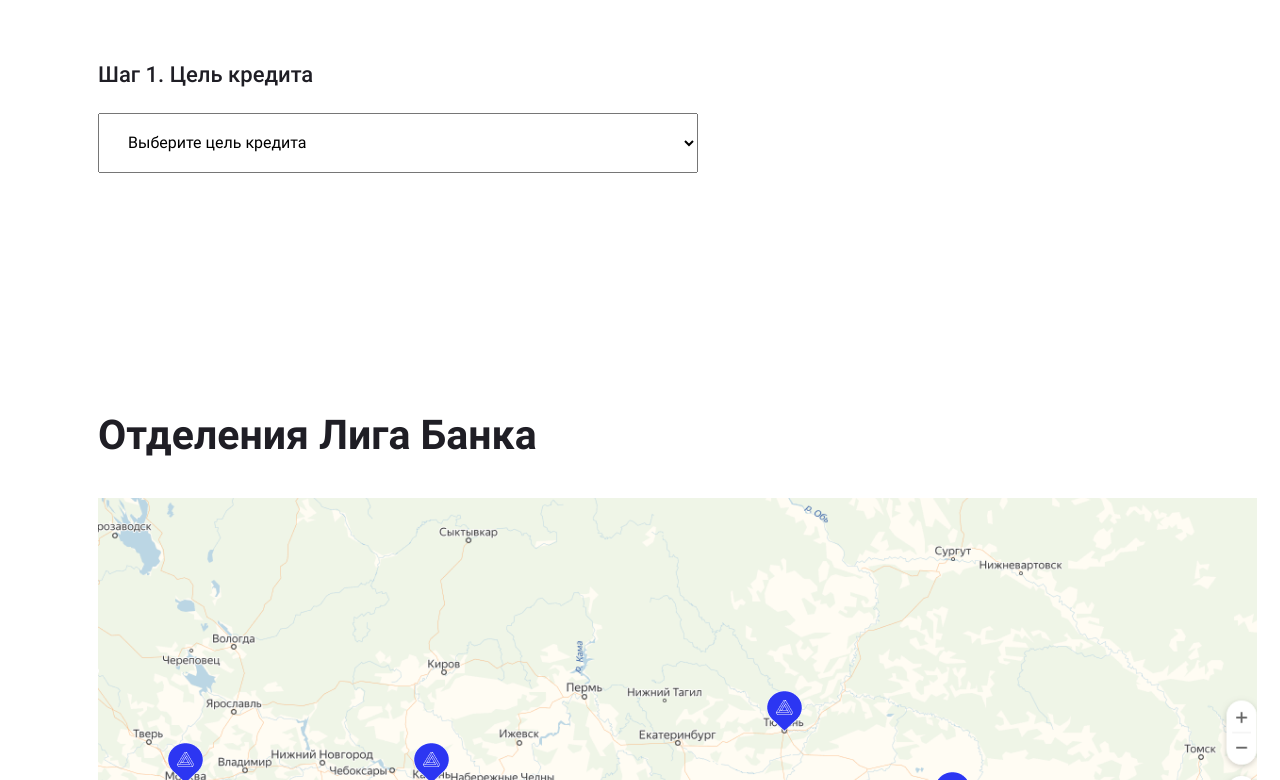
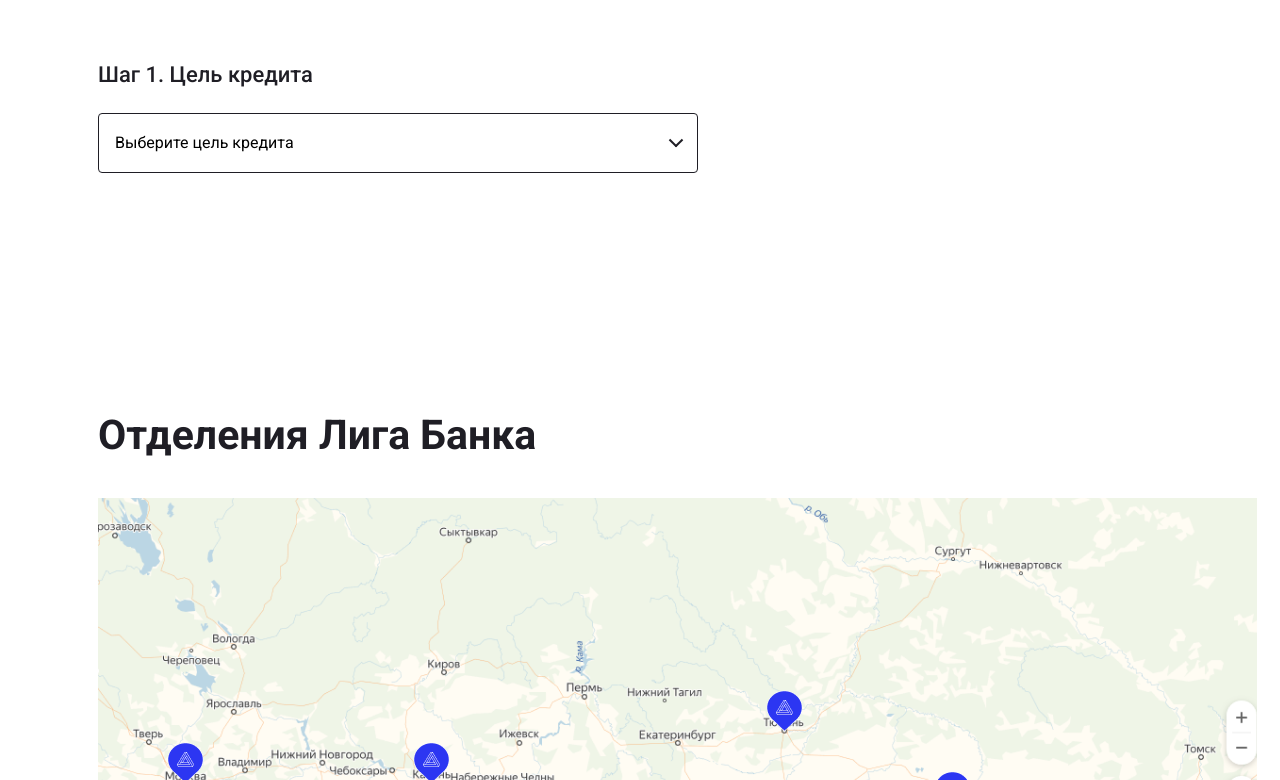
Before and after one commit to sanich123/ligaBank, a React (Create React App) app: page / in a window 1280 px wide. Shown: the part 1120-1900 px from the top of the page. Built offline with nearby package versions, Linux system fonts and the light colour scheme.

Commit message:
Some dealings with selects

```diff
--- a/public/css/style.css
+++ b/public/css/style.css
@@ -391,7 +391,7 @@
   display: none;
 }
 
-@font-face {
+/* @font-face {
   font-family: "Roboto";
   font-weight: 400;
   font-style: normal;
@@ -425,7 +425,7 @@
 
   font-display: swap;
   src: url("../fonts/work-sans-700.woff2") format("woff2"), url("../fonts/work-sans-700.woff") format("woff");
-}
+} */
 
 *,
 *::before,
@@ -496,7 +496,7 @@
 
 .header-nav__logo {
   display: flex;
-  font-family: 'Work Sans';
+  font-family: 'Work Sans', sans-serif;
   font-style: normal;
   font-weight: 700;
   font-size: 20px;
@@ -844,7 +844,7 @@
 }
 
 .third-slide {
-    background-image: url("../img/content/promo-girl.png");
+  background-image: url("../img/content/promo-girl.png");
   width: 1170px;
   height: 400px;
   padding-top: 120px;
@@ -1142,8 +1142,6 @@
   width: 293px;
 }
 
-
-
 /*Main-calculator*/
 .main-calculator {
   display: grid;
@@ -1169,11 +1167,135 @@
   color: #1F1E25;
 }
 
-.main-calculator__select {
-  width: 600px;
-  height: 60px;
-  padding-left: 25px;
-}
+/*Experiments with fucking selects*/
+
+.select {
+	position: relative;
+	width: 600px;
+	height: 60px;
+	margin: 0 auto;
+  border: 1px solid #1F1E25;
+  border-radius: 4px;
+}
+ .select[data-state="active"] .select__title::before {
+	 transform: translate(-3px, -50%) rotate(-45deg);
+}
+ .select[data-state="active"] .select__title::after {
+	 transform: translate(3px, -50%) rotate(45deg);
+}
+ .select[data-state="active"] .select__content {
+	 opacity: 1;
+}
+
+ .select__title {
+	 display: flex;
+	 align-items: center;
+	 width: 100%;
+	 height: 100%;
+	 padding: 8px 16px;
+	 border-radius: 4px;
+	 cursor: pointer;
+}
+
+ .select__title::before, .select__title::after {
+	 content: "";
+	 position: absolute;
+	 top: 50%;
+	 right: 16px;
+	 display: block;
+	 width: 10px;
+	 height: 2px;
+	 background-color: rgba(31, 30, 37, 1);
+	 transform: translate(-3px, -50%) rotate(45deg);
+}
+ .select__title::after {
+	 transform: translate(3px, -50%) rotate(-45deg);
+}
+
+ .select__content {
+	position: absolute;
+	display: flex;
+	flex-direction: column;
+	width: 100%;
+  border: 1px solid #1F1E25;
+  border-radius: 4px;
+	border-top: none;
+	border-bottom-left-radius: 5px;
+	border-bottom-right-radius: 5px;
+	opacity: 0;
+	z-index: 8;
+}
+ .select__input {
+	 display: none;
+}
+
+ .select__label {
+	 display: flex;
+	 align-items: center;
+	 width: 100%;
+	 min-height: 60px;
+	 max-height: 0;
+	 padding: 0 16px;
+	 transition: all 0.2s ease-out;
+	 cursor: pointer;
+	 overflow: hidden;
+   border-top: 1px solid #C1C2CA;
+}
+
+ .select__label:hover {
+	 background-color: grey;
+	 color: #fff;
+}
+
+
+
+
+
+
+
+
+
+
+
+
+
+
+
+
+
+
+
+
+
+
+
+
+
+
+
+
+
+
+
+
+
+
+
+
+
+
+
+
+
+
+
+
+
+
+
+
+
+
 
 .price-input, .price-deposite, .input-time {
   width: 100%;
--- a/public/index.html
+++ b/public/index.html
@@ -6,6 +6,9 @@
     <meta name="viewport" content="width=device-width, initial-scale=1.0" />
     <meta name="theme-color" content="#000000"/>
     <title>Лига Банк</title>
+    <link rel="preconnect" href="https://fonts.googleapis.com">
+    <link rel="preconnect" href="https://fonts.gstatic.com" crossorigin>
+    <link href="https://fonts.googleapis.com/css2?family=Roboto:wght@400;500;700&family=Work+Sans:wght@700&display=swap" rel="stylesheet">
     <link rel="stylesheet" href="./css/style.css"/>
   </head>
   <body>
--- a/src/components/calculator/calculator.tsx
+++ b/src/components/calculator/calculator.tsx
@@ -23,6 +23,7 @@
     <div className="grid-layout">
       <div className="step1-step2">
         <StepOne
+          goal={goal}
           setGoal={setGoal}
           setPrice={setPrice}
           setTypedDeposite={setTypedDeposite}
--- a/src/components/calculator/step-one/step-one.tsx
+++ b/src/components/calculator/step-one/step-one.tsx
@@ -1,4 +1,5 @@
-import React from 'react';
+/* eslint-disable @typescript-eslint/no-unused-vars */
+import React, { useState } from 'react';
 import { MIN_CARCREDIT_PRICE, MIN_CARCREDIT_TIME, MIN_MORTGAGE_PRICE, MIN_MORTGAGE_TIME, purposesOfCredit } from '../../../utils/const';
 import { getFormattedValue } from '../../../utils/utils';
 
@@ -7,40 +8,63 @@
   setPrice: (arg: string) => void,
   setTypedDeposite: (arg: string) => void,
   setRangeOfTime: (arg: string) => void,
+  goal: string,
 }
 
-export default function StepOne({setGoal, setPrice, setTypedDeposite, setRangeOfTime}: StepOneProps) {
-
-  const handleChange = ({target}: React.ChangeEvent<HTMLSelectElement>) => {
-    setGoal(target.value);
-    if (target.value === purposesOfCredit.mortgage) {
-      setPrice(`${MIN_MORTGAGE_PRICE.toLocaleString()} рублей`);
-      setTypedDeposite(`${(MIN_MORTGAGE_PRICE * 0.1).toLocaleString()} рублей`);
-      setRangeOfTime(getFormattedValue(`${MIN_MORTGAGE_TIME}`));
-    }
-    if (target.value === purposesOfCredit.carCredit) {
-      setPrice(`${MIN_CARCREDIT_PRICE.toLocaleString()} рублей`);
-      setTypedDeposite(`${(MIN_CARCREDIT_PRICE * 0.2).toLocaleString()} рублей`);
-      setRangeOfTime(getFormattedValue(`${MIN_CARCREDIT_TIME}`));
-    }
-  };
+export default function StepOne({setGoal, setPrice, setTypedDeposite, setRangeOfTime, goal}: StepOneProps) {
+  const [isClick, setIsClick] = useState(false);
 
   return (
     <>
       <h3>Шаг 1. Цель кредита</h3>
-      <select
-        className="main-calculator__select"
-        onChange={handleChange}
-      >
-        {Object.values(purposesOfCredit).map((purpose) => (
-          <option
-            key={purpose}
-            className="main-calculator__select--option"
-            value={purpose}
-          >
-            {purpose}
-          </option>
-        ))}
-      </select>
-    </>);
+      <form>
+        <div className="select" data-state={isClick ? 'active' : ''}>
+          <div className="select__title" onClick={() => setIsClick(!isClick)}>
+            {goal}
+          </div>
+          <div className="select__content">
+            <input
+              id="car-credit"
+              className="select__input"
+              type="radio"
+            />
+            <label
+              htmlFor="car-credit"
+              className="select__label"
+              onClick={() => {
+                setGoal(purposesOfCredit.carCredit);
+                setPrice(`${MIN_CARCREDIT_PRICE.toLocaleString()} рублей`);
+                setTypedDeposite(`${(MIN_CARCREDIT_PRICE * 0.2).toLocaleString()} рублей`);
+                setRangeOfTime(getFormattedValue(`${MIN_CARCREDIT_TIME}`));
+                setIsClick(!isClick);
+              }}
+            >
+              {purposesOfCredit.carCredit}
+            </label>
+
+            <input
+              id="mortgage"
+              className="select__input"
+              type="radio"
+            />
+            <label
+              htmlFor="mortgage"
+              className="select__label"
+              onClick={() => {
+                setGoal(purposesOfCredit.mortgage);
+                setPrice(`${MIN_MORTGAGE_PRICE.toLocaleString()} рублей`);
+                setTypedDeposite(
+                  `${(MIN_MORTGAGE_PRICE * 0.1).toLocaleString()} рублей`,
+                );
+                setRangeOfTime(getFormattedValue(`${MIN_MORTGAGE_TIME}`));
+                setIsClick(!isClick);
+              }}
+            >
+              {purposesOfCredit.mortgage}
+            </label>
+          </div>
+        </div>
+      </form>
+    </>
+  );
 }
--- a/src/components/slider/slider.tsx
+++ b/src/components/slider/slider.tsx
@@ -1,24 +1,24 @@
-import { useEffect, useState } from 'react';
+import { useEffect, useRef, useState } from 'react';
 import { sliderTabs } from '../../utils/const';
 
 export default function Slider() {
+  const DELAY = 4000;
   const [activeSlide, setActiveSlide] = useState(0);
-  const [inClick, setIsClick] = useState(false);
+  const timeoutRef = useRef<ReturnType<typeof setTimeout> | null>(null);
+
+  function resetTimeout() {
+    if (timeoutRef.current) {
+      clearTimeout(timeoutRef.current);
+    }
+  }
 
   useEffect(() => {
-    if (!inClick) {
-      const interval = setInterval(() => {
-        setActiveSlide((current) => current === 2 ? 0 : current + 1);
-      }, 4000);
-      return () => clearInterval(interval);
-    }
-    if (inClick) {
-      const timeout = setTimeout(() => {
-        setIsClick(false);
-      }, 4000);
-      return () => clearTimeout(timeout);
-    }
-  }, [inClick]);
+    resetTimeout();
+    timeoutRef.current = setTimeout(() => setActiveSlide(activeSlide === 2 ? 0 : activeSlide + 1), DELAY);
+    return () => {
+      resetTimeout();
+    };
+  }, [activeSlide, setActiveSlide]);
 
   return (
     <div className="wrapper-slider">
@@ -29,10 +29,7 @@
               key={tab}
               type="button"
               className={activeSlide === index ? 'active' : ''}
-              onClick={() => {
-                setIsClick(true);
-                setActiveSlide(index);
-              }}
+              disabled
             >
               <span className="visually-hidden">{tab}</span>
             </button>
--- a/src/components/svgs.tsx
+++ b/src/components/svgs.tsx
@@ -204,3 +204,17 @@
     </svg>
   );
 }
+
+export function SelectIcon() {
+  return (
+    <svg
+      width="18"
+      height="11"
+      viewBox="0 0 18 11"
+      fill="none"
+      xmlns="http://www.w3.org/2000/svg"
+    >
+      <path d="M17 10L9 2L1 10" stroke="#0A1E32" strokeWidth="2" />
+    </svg>
+  );
+}
--- /dev/null
+++ b/src/hooks/use-auth-form.tsx
@@ -0,0 +1,29 @@
+import { useState } from 'react';
+
+export default function UseAuthForm() {
+  const [login, setLogin] = useState('');
+  const [password, setPassword] = useState('');
+  const [isError, setIsError] = useState(false);
+  const [isVisible, setIsVisible] = useState(false);
+  const isSwinging = isError ? 'swinging' : '';
+  const isRedBorder = isError ? '4px solid red' : '4px solid #2C36F2';
+  const isEmptyLogin = isError ? 'Не должно быть пусто' : 'Логин';
+  const isEmptyPassword = isError ? 'Не должно быть пусто' : 'Пароль';
+  const typeChanger = isVisible ? 'text' : 'password';
+
+  return {
+    login,
+    password,
+    isError,
+    isVisible,
+    isSwinging,
+    isRedBorder,
+    isEmptyLogin,
+    isEmptyPassword,
+    typeChanger,
+    setLogin,
+    setPassword,
+    setIsError,
+    setIsVisible,
+  };
+}
```
Also changed, not shown: src/components/modal/modal.tsx (+8 -14 lines), public/img/svg/select-svg1.svg (added).
